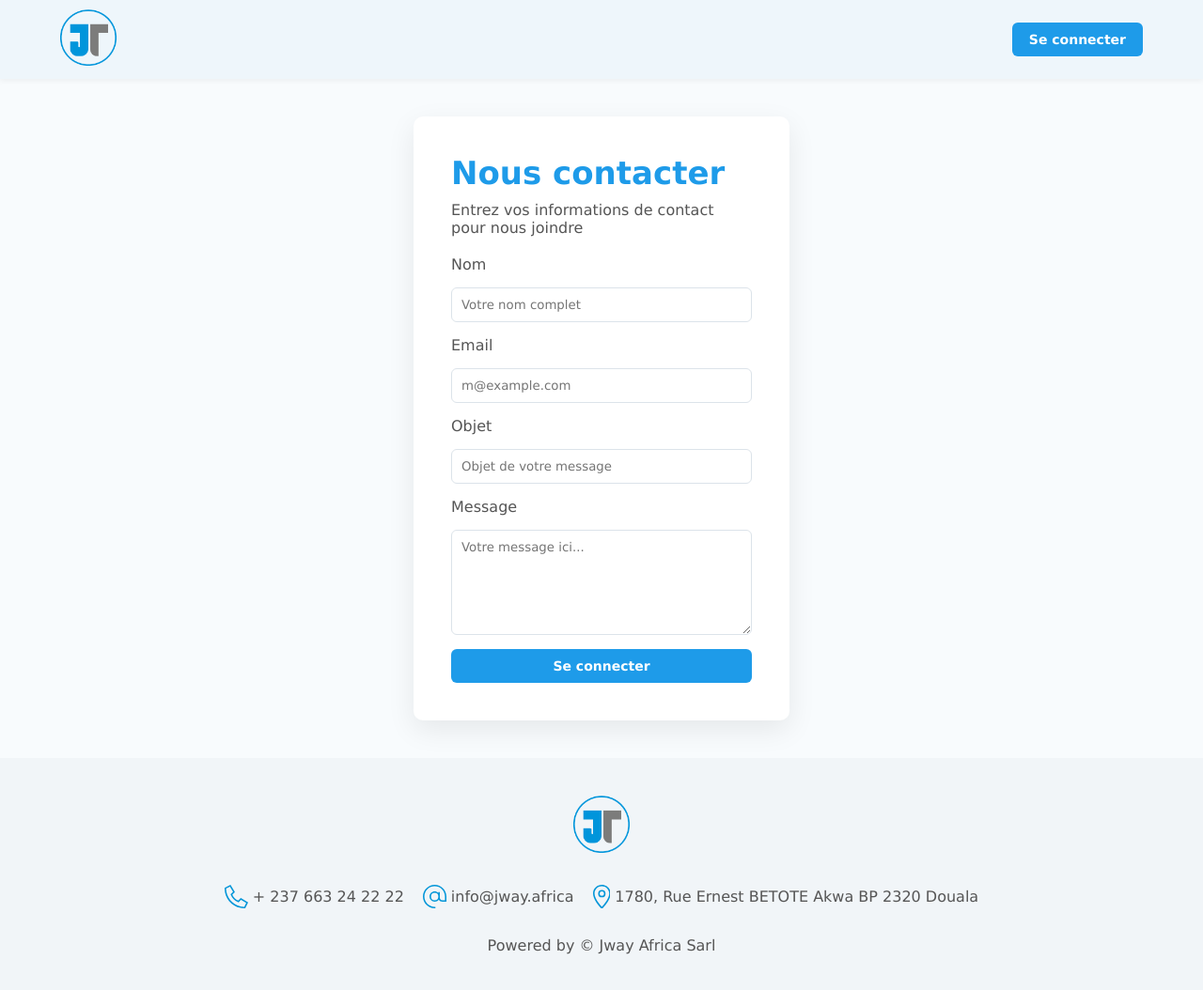
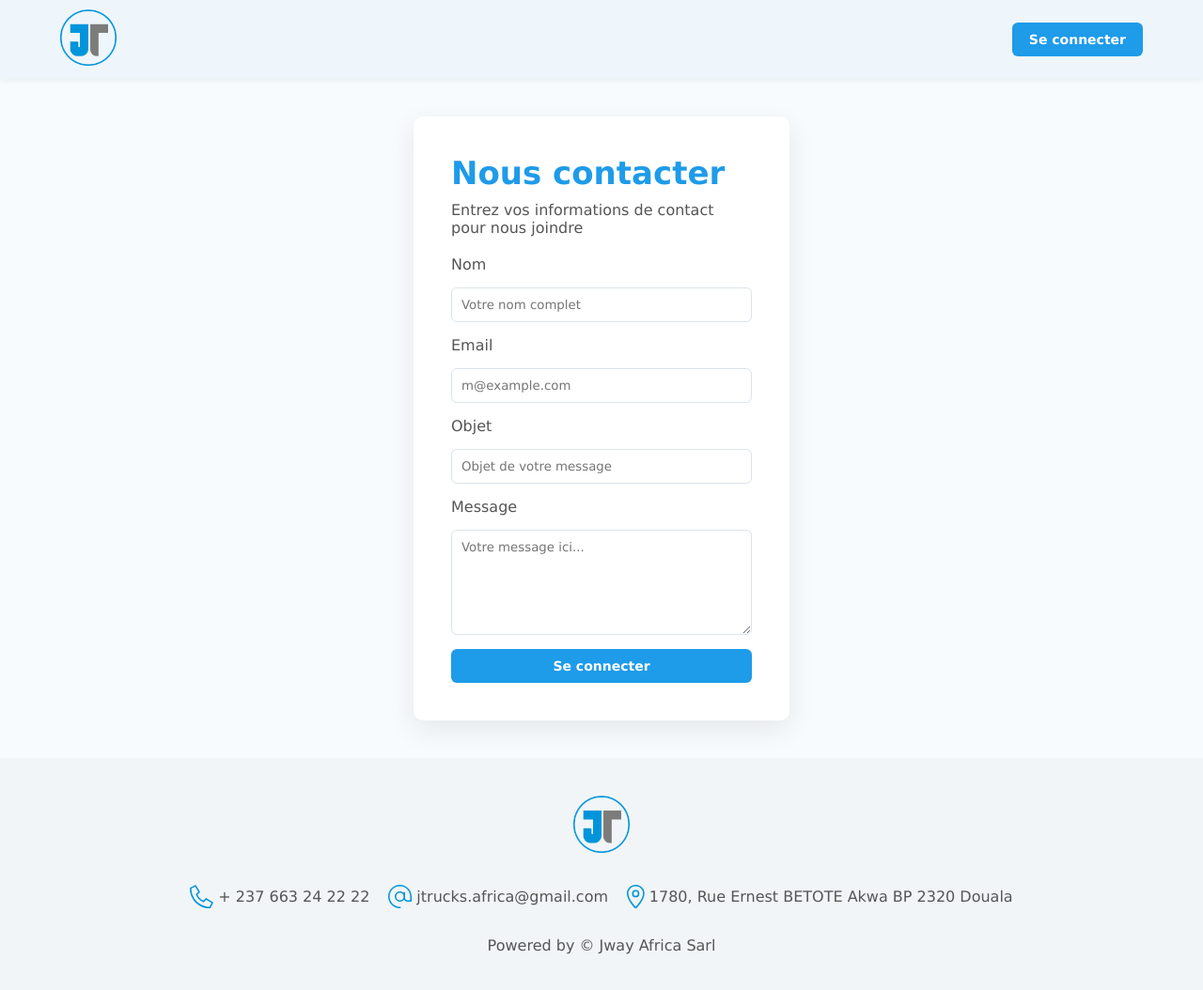
Before and after one commit to Njanteng/jtrucks-landing-page, a plain HTML site: page contact.html in a window 1280 px wide. Shown: the whole page at 94% size. Drawn offline with Linux system fonts and the light colour scheme.

Commit message:
Modifying email address

```diff
--- a/contact.html
+++ b/contact.html
@@ -65,7 +65,7 @@
             <path fill="currentColor"
               d="M256 32C132.3 32 32 132.3 32 256S132.3 480 256 480l16 0 0 32-16 0C114.6 512 0 397.4 0 256S114.6 0 256 0 512 114.6 512 256l0 112-88 0c-33.4 0-62.5-18.7-77.4-46.1-20.4 28-53.4 46.1-90.6 46.1-61.9 0-112-50.1-112-112s50.1-112 112-112c31.3 0 59.7 12.9 80 33.6l0-17.6 32 0 0 120c0 30.9 25.1 56 56 56l56 0 0-80C480 132.3 379.7 32 256 32zm80 224a80 80 0 1 0 -160 0 80 80 0 1 0 160 0z" />
           </svg>
-          <p>info@jway.africa</p>
+          <p>jtrucks.africa@gmail.com</p>
         </div>
         <div class="contact-info">
           <svg xmlns="http://www.w3.org/2000/svg" viewBox="0 0 384 512">
```
Also changed, not shown: index.html (+1 -1 lines), login.html (+1 -1 lines).
